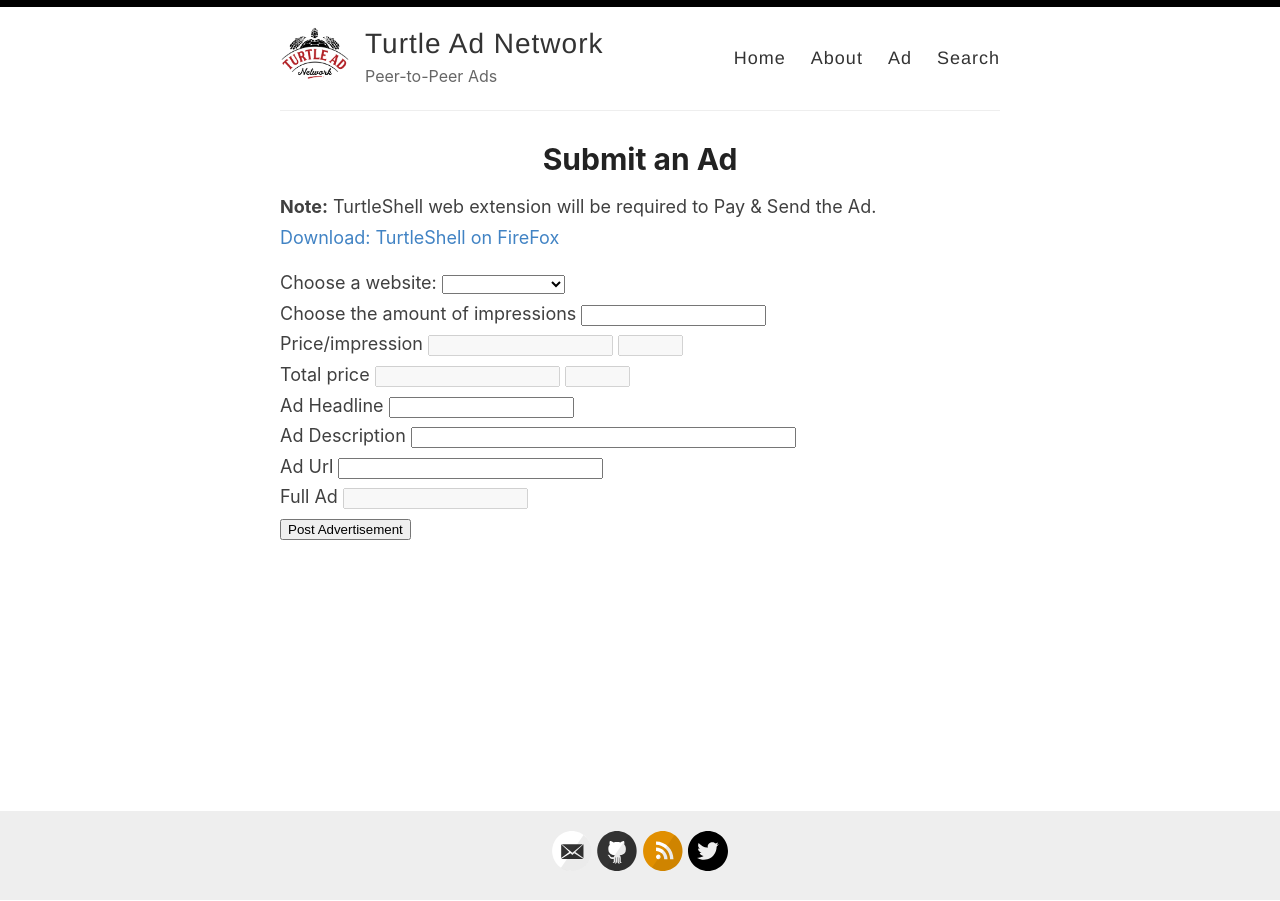
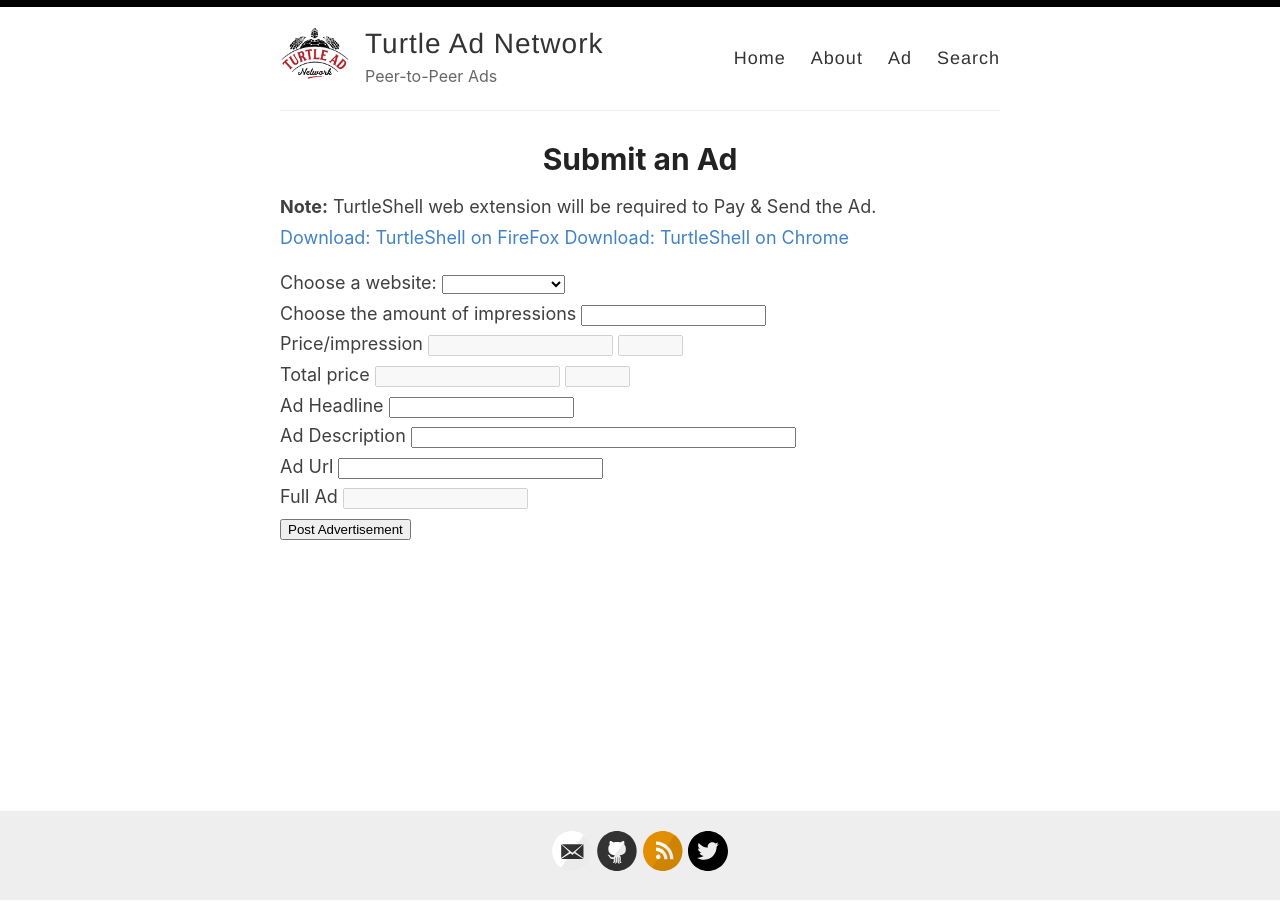
Before and after one commit to TurtleAdNetwork/TurtleAdNetwork.github.io, a Jekyll site: the page built from _pages/ad.md, in a window 1280 px wide. Built offline with Jekyll 4.4.1, drawn with Linux system fonts in a browser that asks for light colours; nearby versions of some CDN libraries.

Commit message:
added chrome TurtleShell link

```diff
--- a/_pages/ad.md
+++ b/_pages/ad.md
@@ -4,7 +4,8 @@ title: Submit an Ad
 permalink: /ad/
 ---
 **Note:** TurtleShell web extension will be required to Pay & Send the Ad.<br>
-<a href="https://addons.mozilla.org/en-US/firefox/addon/turtleshell/">Download: TurtleShell on FireFox</a>
+<a href="https://addons.mozilla.org/en-US/firefox/addon/turtleshell">Download: TurtleShell on FireFox</a>
+<a href="https://chrome.google.com/webstore/detail/turtleshell/billhkeiifjfbbkmmfpcpchikbajnfje">Download: TurtleShell on Chrome</a>
 
 <html lang="en">
 <head>
```
